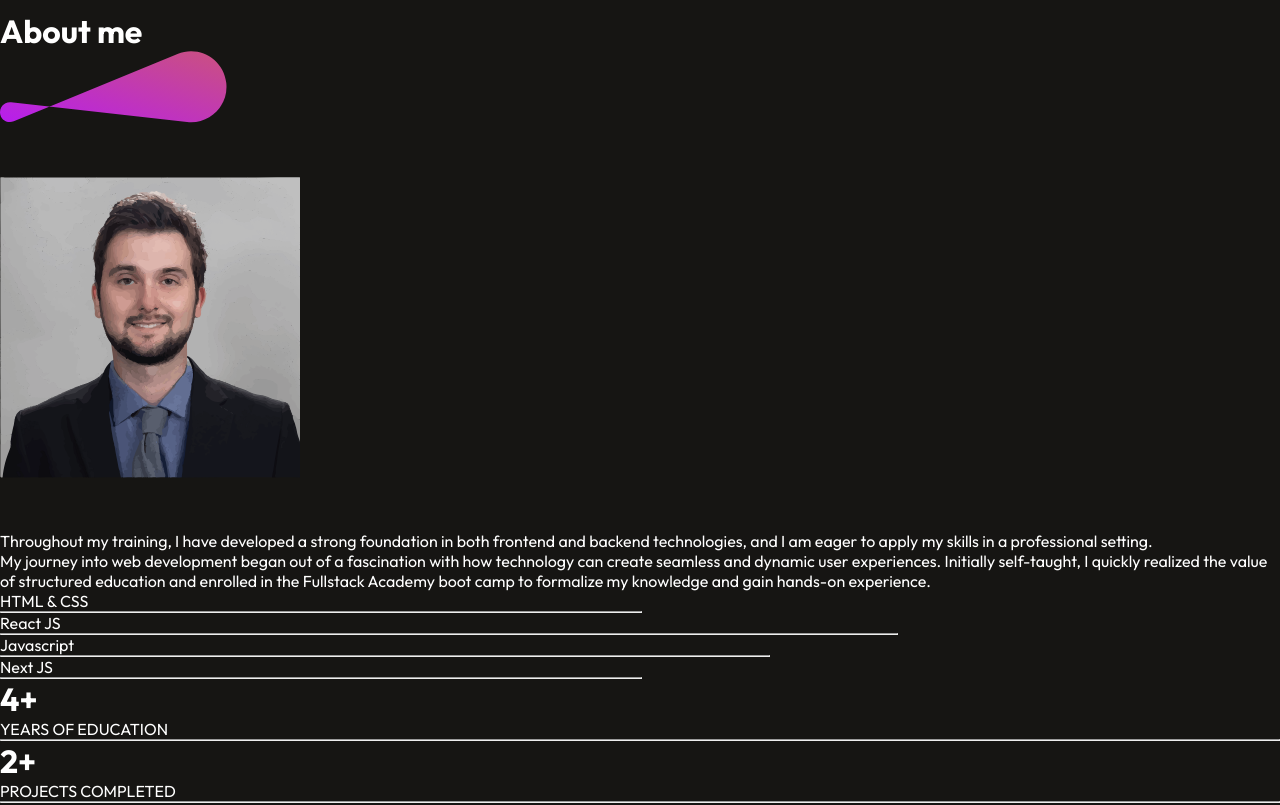
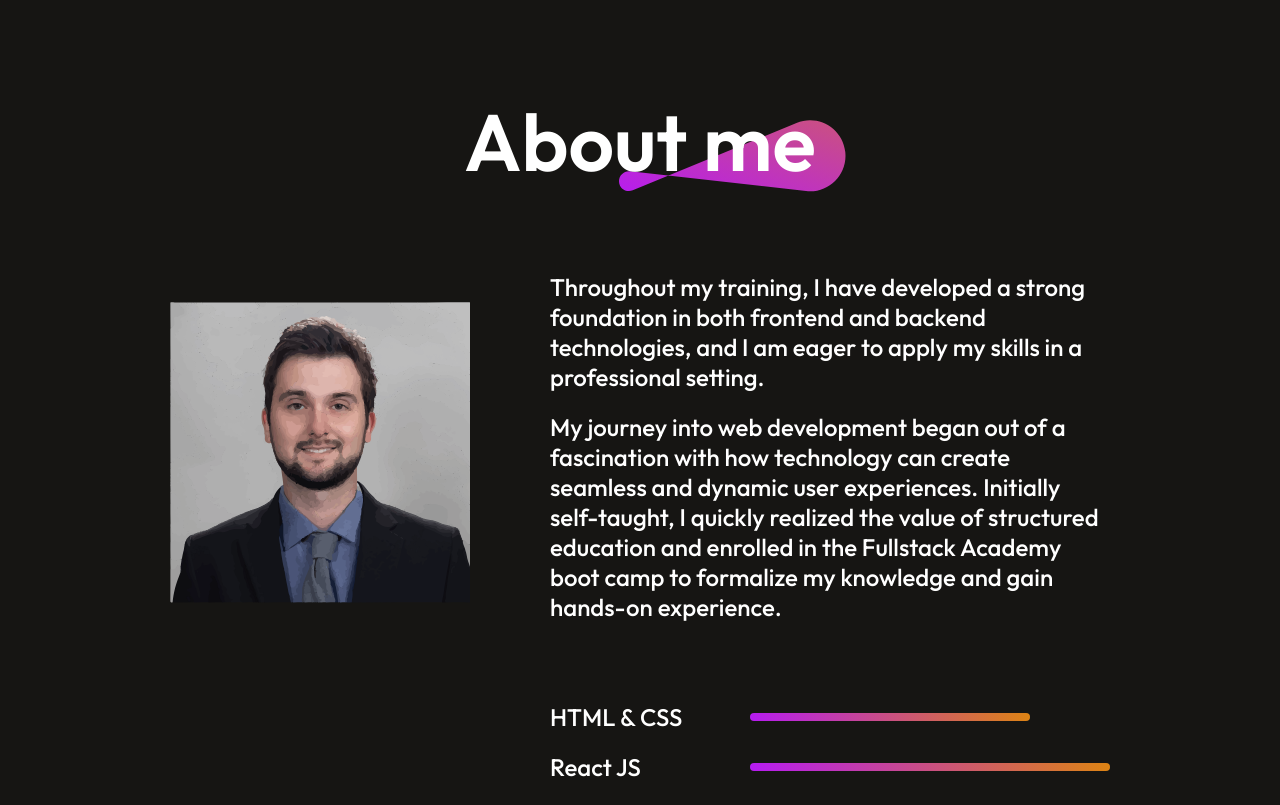
Before and after one commit to JayHaymes/portfolio, a React (Vite) app in the folder portfolio-react/: page / in a window 1280 px wide. Shown: the part 1420-2225 px from the top of the page. Built offline with nearby package versions, Linux system fonts and the light colour scheme.

Commit message:
styled about me section

```diff
--- a/portfolio-react/src/Components/About/About.css
+++ b/portfolio-react/src/Components/About/About.css
@@ -1,4 +1,113 @@
 .about-profile-picture {
-    height: 400px;
+    height: 360px;
     width: 300px;
 }
+
+.about {
+    display: flex;
+    flex-direction: column;
+    align-items: center;
+    justify-content: center;
+    gap: 80px;
+    margin: 80px 170px;
+}
+
+.about-title {
+    position: relative;
+}
+
+.about-title h1{
+    padding: 0px 30px;
+    font-size: 80px;
+    font-weight: 600;
+}
+
+.about-title img {
+    position: absolute;
+    bottom: 0;
+    right: 0;
+    z-index: -1;
+}
+
+.about-sections {
+    display: flex;
+    gap: 80px;
+}
+
+.about-right {
+    display: flex;
+    flex-direction: column;
+    gap: 80px;
+}
+
+.about-para {
+    display: flex;
+    flex-direction: column;
+    gap: 20px;
+    font-size: 24px;
+    font-weight: 500;
+}
+
+.about-skills {
+    display: flex;
+    flex-direction: column;
+    gap: 20px;
+}
+
+.about-skill {
+    display: flex;
+    gap: 50px;
+    align-items: center;
+    transition: 0.3s;
+}
+.about-skill p{
+    min-width: 150px;
+    font-size: 24px;
+    font-weight: 500;
+}
+
+.about-skill hr {
+   outline: none;
+   border: none;
+   width: 50%;
+   height: 8px;
+   border-radius: 50px;
+   background: linear-gradient(264deg, #DF8908 -5.09%, #B415FF 106.28%);
+}
+
+.about-achievements {
+    display: flex;
+    width: 100%;
+    justify-content: space-around;
+    margin-bottom: 80px;
+}
+
+.about-achievement {
+    display: flex;
+    flex-direction: column;
+    align-items: center;
+    gap: 10px;
+    transition: 0.5s;
+}
+
+.about-achievement h1 {
+    font-size: 60px;
+    font-weight: 700;
+    background: linear-gradient(270deg, #DF8908 50.41%, #B415FF 90.25%);
+    background-clip: text;
+    -webkit-background-clip: text;
+    -webkit-text-fill-color: transparent;
+}
+.about-achievement p{
+    font-size: 22px;
+    font-weight: 500;
+}
+
+.about-skill:hover{
+    transform: scale(1.05);
+    transition: 0.3s;
+}
+.about-achievement:hover{
+    transform: scale(1.12);
+    transition: 0.5s;
+}
--- a/portfolio-react/src/Components/Navbar/Hero/Hero.css
+++ b/portfolio-react/src/Components/Navbar/Hero/Hero.css
@@ -62,3 +62,7 @@
     border-color: #B415ff
 
 }
+
+.profile-picture{
+    border-radius: 75px;
+}
--- a/portfolio-react/src/Components/Navbar/Hero/Hero.jsx
+++ b/portfolio-react/src/Components/Navbar/Hero/Hero.jsx
@@ -1,6 +1,6 @@
 import React from 'react'
 import './Hero.css'
-import profile_img from '../../../assets/profile_img_jeffrey.jpg'
+import profile_img from '../../../assets/profile_img_jeffrey.svg'
 
 const Hero = () => {
   return (
```
Also changed, not shown: portfolio-react/src/assets/profile_img_jeffrey.jpg (deleted), portfolio-react/src/assets/profile_img_jeffrey.svg (added).
